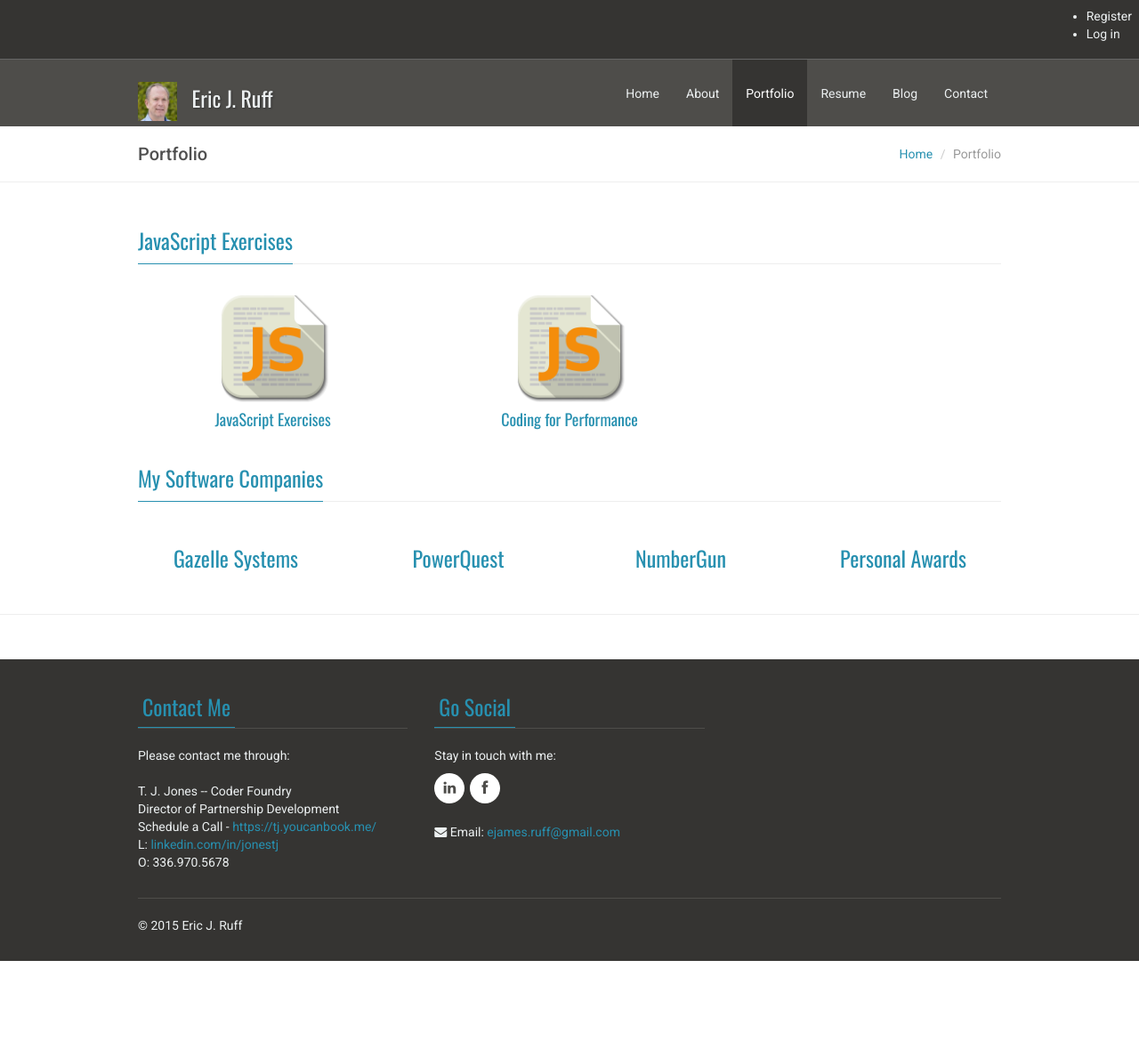
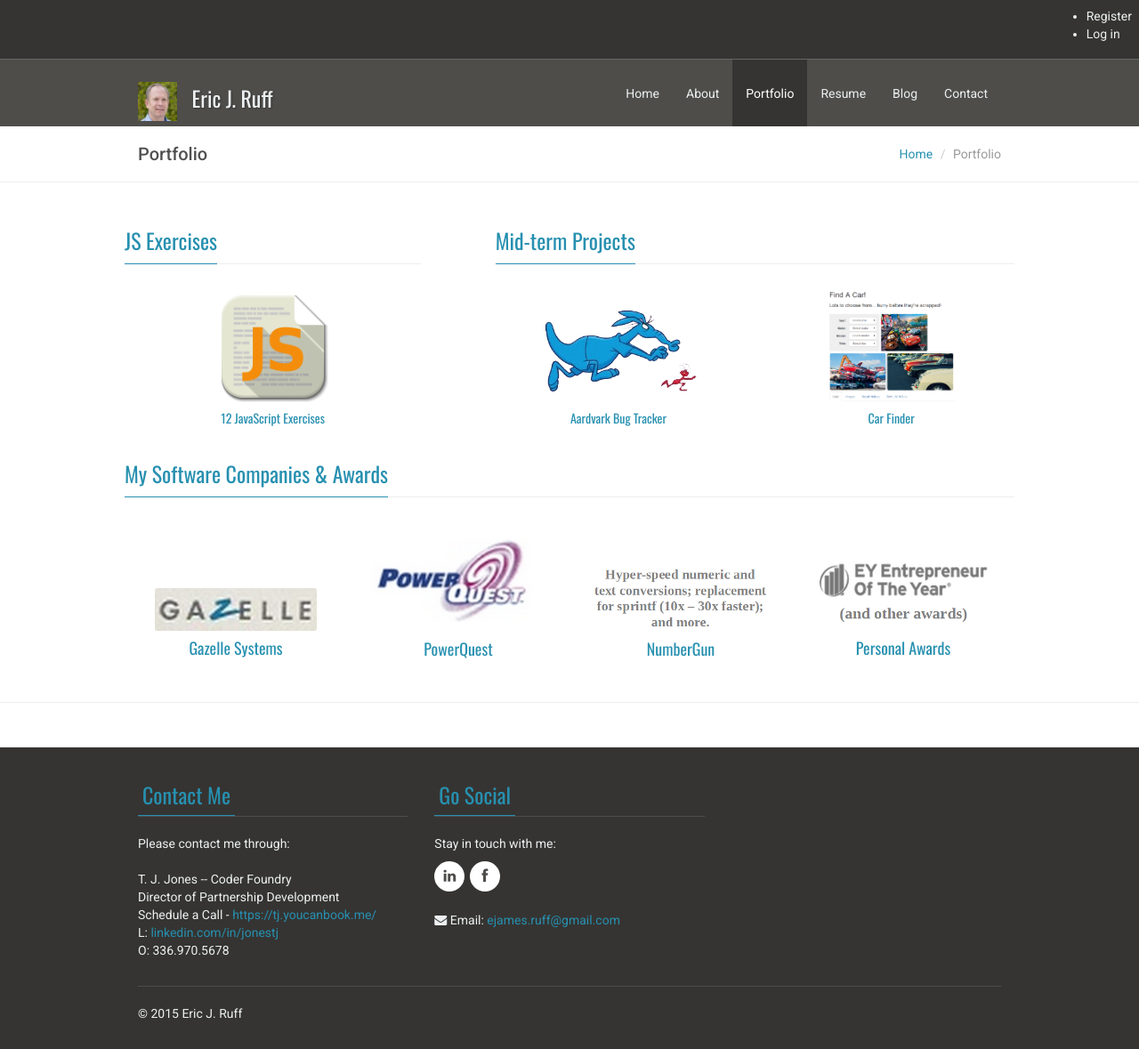
Before and after one commit to ejamesr/EJR_Profile, an ASP.NET MVC app: page /Home/Portfolio in a window 1280 px wide. Shown: the whole page at 89% size. Before the commit the page ends 1080 px from the top, so only its background shows below. Run offline with ASP.NET Core 8 and stand-ins for ASP.NET MVC 5, Linux system fonts and the light colour scheme; the project's own start-up code is not run, and a stand-in starts its controllers and pages; some libraries are stand-ins or nearby versions.

Commit message:
Added links for CarFinder and Aardvark, fixed Portfolio display

```diff
--- a/EJR_Profile/Views/Home/Portfolio.cshtml
+++ b/EJR_Profile/Views/Home/Portfolio.cshtml
@@ -27,71 +27,117 @@
 
     <div class="container">
         <div class="row">
-            <div class="col-xs-12">
+            <div class="col-xs-4">
+                <div class="row">
                     <h3 class="headline first-child text-color">
-                    <span class="border-color">JavaScript Exercises</span>
+                        <span class="border-color" title="These are exercises I created the first week at CoderFoundry Bootcamp Jul-Sep 2015">
+                            JS Exercises
+                        </span>
                     </h3>
                 </div>
-        </div>
+                <div class="row">
                     <ul class="row list-inline glr-list-p">
-            <li class="col-sm-4">
+                        <li class="col-xs-12">
                             <div class="portfolio-item center hvr-float-shadow">
                                 <a href="@Url.Action("JS_Exercises", "Home")">
                                     <img src="~/img/Apps-File-Javascript-icon.png" height="125" class=" hvr-float-shadow" />
-                            <h4>JavaScript Exercises</h4>
+                                    <h5>12 JavaScript Exercises</h5>
                                     <div class="mask sr-only">
                                         by Eric <span><i class="fa fa-heart"></i> 12 <i class="fa fa-comments-o"></i> 24</span>
                                     </div>
                                 </a>
                             </div>
                         </li>
-            <li class="col-sm-4">
+                        @*<li class="col-sm-6">
                             <div class="portfolio-item center hvr-buzz">
                                 <a href="@Url.Action("ComingSoon", "Home")">
                                     <img src="~/img/Apps-File-Javascript-icon.png" height="125" />
-                            <h4>Coding for Performance</h4>
+                                    <h5>Coding for Performance</h5>
                                     <div class="mask sr-only">
                                         by Eric <span><i class="fa fa-heart"></i> 145 <i class="fa fa-comments-o"></i> 24</span>
                                     </div>
                                 </a>
                             </div>
+                        </li>*@
+                        <li class="clearfix jquery"></li>
+                    </ul>
+                </div>
+            </div>
+
+            <div class="col-xs-7 col-xs-offset-1">
+                <div class="row">
+                    <h3 class="headline first-child text-color">
+                        <span class="border-color" title="These are projects I created while at CoderFoundry Bootcamp Jul-Sep 2015">
+                            Mid-term Projects
+                        </span>
+                    </h3>
+                </div>
+                <div class="row">
+                    <ul class="row list-inline glr-list-p">
+                        <li class="col-sm-6">
+                            <div class="portfolio-item center hvr-float-shadow">
+                                <a href="http://aardvark-ejr.azurewebsites.net/" target="_blank">
+                                    <img src="~/img/TransparentAardvark.gif" height="125" />
+                                    <h5>Aardvark Bug Tracker</h5>
+                                </a>
+                            </div>
+                        </li>
+                        <li class="col-sm-6">
+                            <div class="portfolio-item center hvr-float-shadow">
+                                <a href="http://ejr-carfinder.azurewebsites.net/" target="_blank">
+                                    <img src="~/img/CarFinder.PNG" height="125" />
+                                    <h5>Car Finder</h5>
+                                </a>
+                            </div>
                         </li>
                         <li class="clearfix jquery"></li>
                     </ul>
+                </div>
+
+            </div>
+        </div>
 
         <div class="row">
             <div class="col-xs-12">
+                <div class="row">
                     <h3 class="headline first-child text-color">
-                    <span class="border-color">My Software Companies</span>
+                        <span class="border-color" title="These are companies I founded, plus various awards (mostly from PowerQuest)">
+                            My Software Companies & Awards
+                        </span>
                     </h3>
                 </div>
             </div>
+        </div>
         <ul class="row list-inline glr-list-p">
-            <li class="col-sm-3">
+            <li class="col-sm-3 gazelle">
                 <div class="portfolio-item center hvr-float-shadow">
                     <a href="@Url.Action("Gazelle", "Home")">
-                        <h3>Gazelle Systems</h3>
+                        <img src="~/img/GazelleSystems.PNG" />
+                        <h4>Gazelle Systems</h4>
                     </a>
                 </div>
             </li>
             <li class="col-sm-3">
                 <div class="portfolio-item center hvr-float-shadow">
                     <a href="@Url.Action("PowerQuest", "Home")">
-                        <h3>PowerQuest</h3>
+                        <img src="~/img/PowerQuest.PNG" width="200"/>
+                        <h4>PowerQuest</h4>
                     </a>
                 </div>
             </li>
-            <li class="col-sm-3">
+            <li class="col-sm-3 numbergun">
                 <div class="portfolio-item center hvr-float-shadow">
                     <a href="@Url.Action("NumberGun", "Home")">
-                        <h3>NumberGun</h3>
+                        <img src="~/img/NumberGun.PNG" width="200"/>
+                        <h4>NumberGun</h4>
                     </a>
                 </div>
             </li>
-            <li class="col-sm-3">
+            <li class="col-sm-3 personal">
                 <div class="portfolio-item center hvr-float-shadow">
                     <a href="@Url.Action("Awards", "Home")">
-                        <h3>Personal Awards</h3>
+                        <img src="~/img/EY_EntOfYear.PNG" width="200"/>
+                        <h4>Personal Awards</h4>
                     </a>
                 </div>
             </li>
--- a/EJR_Profile/css/ejr-custom.css
+++ b/EJR_Profile/css/ejr-custom.css
@@ -83,3 +83,12 @@
 div.dbg-comment {
     font-size: 60%;
 }
+ul > li.gazelle {
+    margin-top: 72px;
+}
+ul > li.numbergun {
+    margin-top: 47px;
+}
+ul > li.personal {
+    margin-top: 37px;
+}
```
Also changed, not shown: EJR_Profile/EJR_Profile.csproj, EJR_Profile/img/CarFinder.PNG (added), EJR_Profile/img/EY_EntOfYear.PNG (added), EJR_Profile/img/GazelleSystems.PNG (added), EJR_Profile/img/NumberGun.PNG (added), EJR_Profile/img/PowerQuest.PNG (added), EJR_Profile/img/TransparentAardvark.gif (added), 6 other files. Lines whose indentation alone changed are shown as unchanged.
